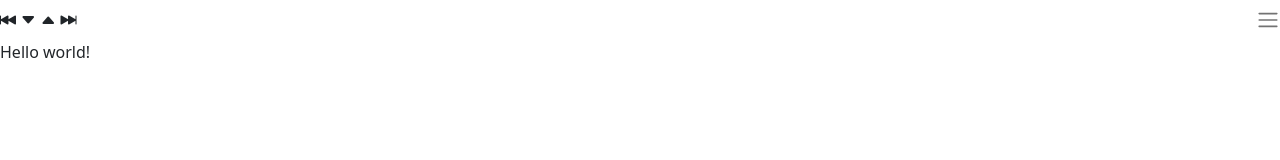
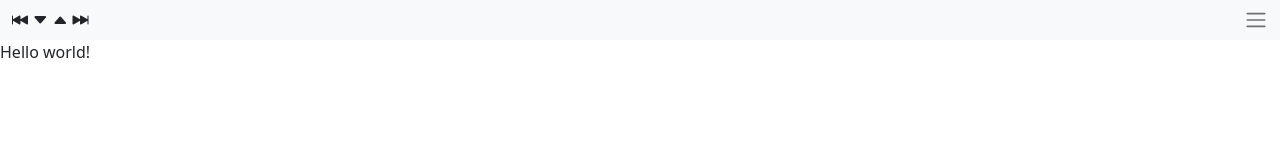
Before and after one commit to hy144328/steins-feed-ui, a plain HTML site: page index.html in a window 1280 px wide. Drawn offline with nearby package versions, Linux system fonts and the light colour scheme.

Commit message:
Pretty navbar.

```diff
--- a/index.html
+++ b/index.html
@@ -11,7 +11,8 @@
     <script src="https://cdn.jsdelivr.net/npm/bootstrap@5.2.0-beta1/dist/js/bootstrap.bundle.min.js" integrity="sha384-pprn3073KE6tl6bjs2QrFaJGz5/SUsLqktiwsUTF55Jfv3qYSDhgCecCxMW52nD2" crossorigin="anonymous" defer></script>
   </head>
   <body>
-    <nav class="navbar">
+    <nav class="navbar sticky-top bg-light">
+      <div class="container-fluid">
         <span>
           <i class="bi bi-skip-backward-fill"></i>
           <i class="bi bi-caret-down-fill"></i>
@@ -19,6 +20,7 @@
           <i class="bi bi-skip-forward-fill"></i>
         </span>
         <span class="navbar-toggler-icon"></span>
+      </div>
     </nav>
     <p>Hello world!</p>
   </body>
```
Lines whose indentation alone changed are shown as unchanged.
